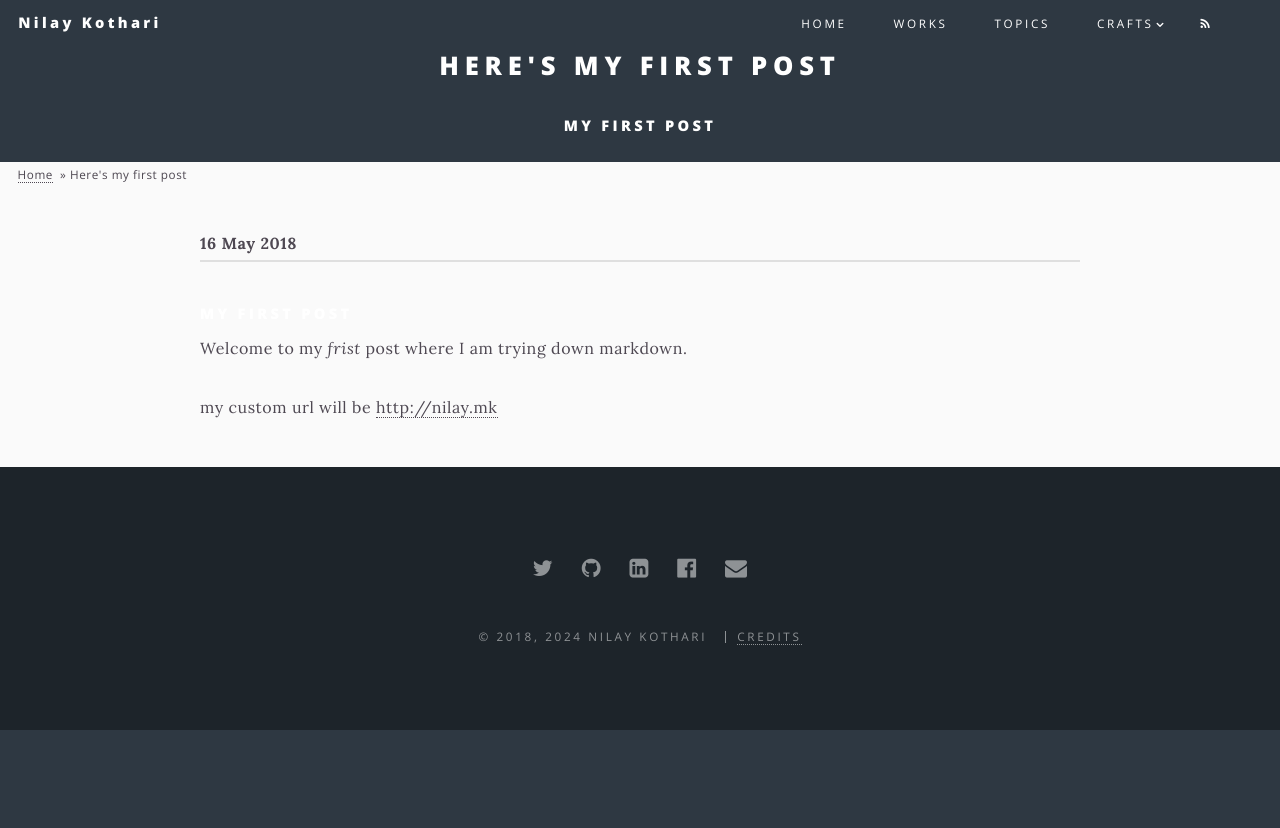
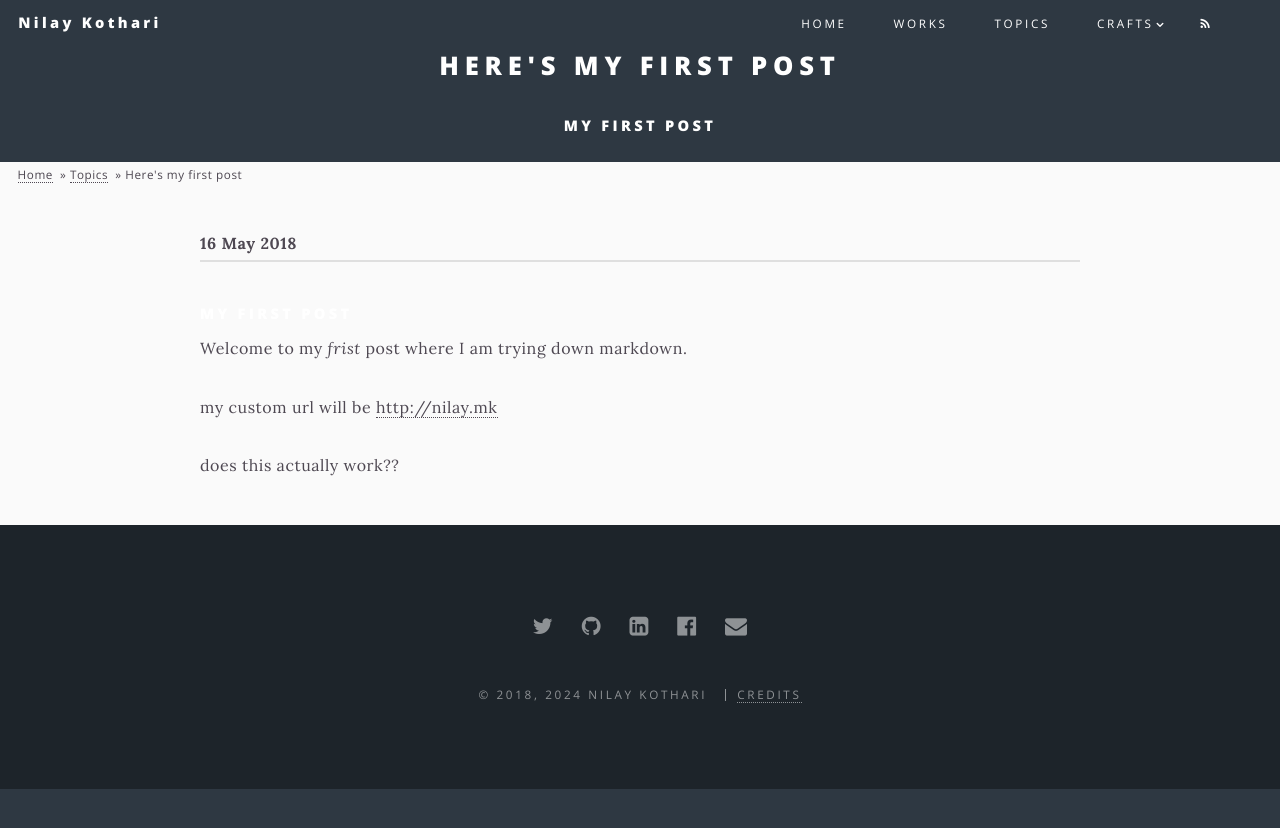
Before and after one commit to nilaymk/nilaymk.github.io, a Jekyll site: the page built from _posts/2018-05-16-My-first-post.md, in a window 1280 px wide. Shown: the top 828 px of the page. Built offline with Jekyll 4.4.1, drawn with Linux system fonts in a browser that asks for light colours.

Commit message:
test some content

```diff
--- a/_posts/2018-05-16-My-first-post.md
+++ b/_posts/2018-05-16-My-first-post.md
@@ -2,6 +2,7 @@
 layout: post
 title: "Here's my first post"
 date: 2018-05-16
+categories: topics
 ---
 
 # My first post
@@ -9,3 +10,5 @@ date: 2018-05-16
 Welcome to my *frist* post where I am trying down markdown.
 
 my custom url will be [http://nilay.mk](http://nilay.mk)
+
+does this actually work??
```
